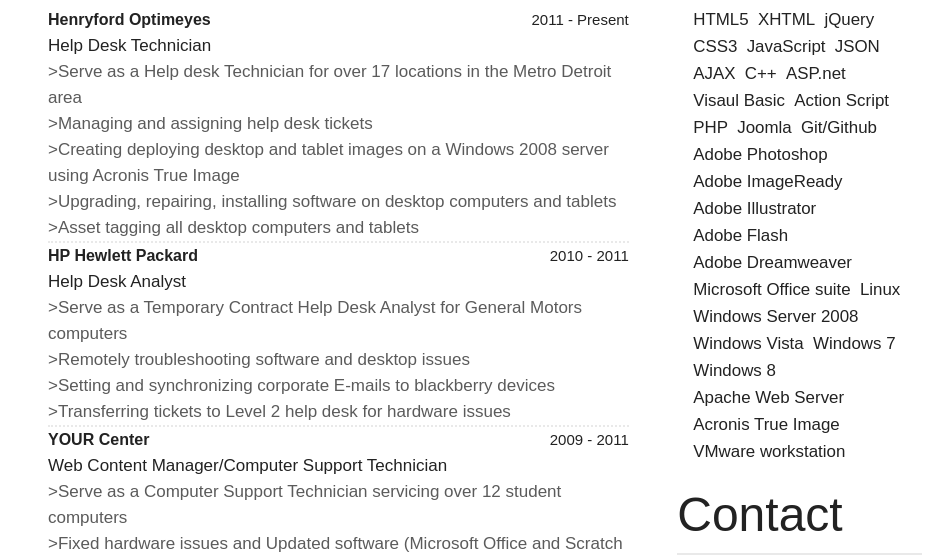
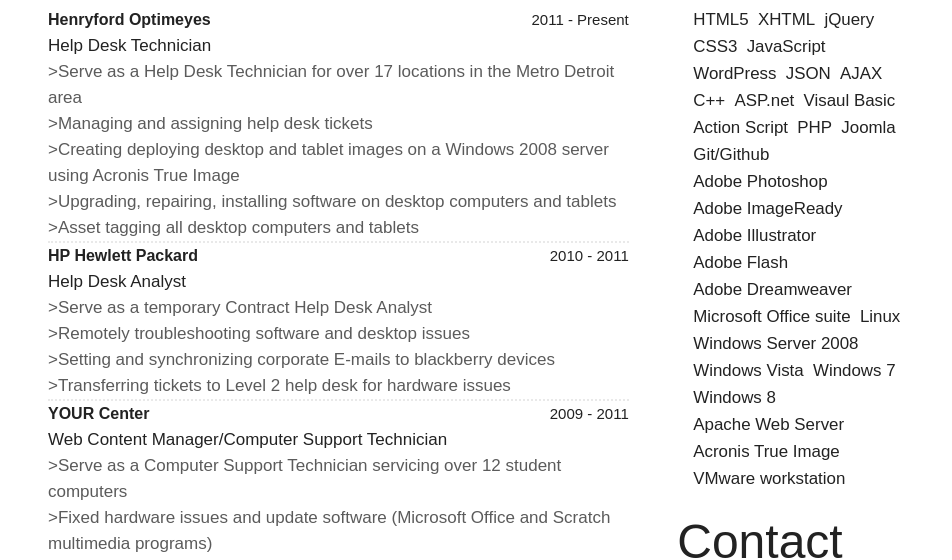
Before and after one commit to DCbrown/DonovanBrown, a plain HTML site: page resume/resume.html in a window 1280 px wide. Shown: the part 408-968 px from the top of the page, without its empty margins (163-1115 px from the left). Drawn offline with Linux system fonts and the light colour scheme; a web font is replaced by a local one.

Commit message:
update
update

```diff
--- a/resume/resume.html
+++ b/resume/resume.html
@@ -27,7 +27,7 @@
                             <h1 class="focus">Henryford Optimeyes</h1>
                             <p class="org">Help Desk Technician</p>
                             <p class="time-frame">2011 - Present</p>
-                            <p class="description">>Serve as a Help desk Technician for over 17 locations in the Metro Detroit area</p>
+                            <p class="description">>Serve as a Help Desk Technician for over 17 locations in the Metro Detroit area</p>
 							<p class="description">>Managing and assigning help desk tickets</p>
 							<p class="description">>Creating deploying desktop and tablet images on a Windows 2008 server using Acronis True Image</p>
 							<p class="description">>Upgrading, repairing, installing software on desktop computers and tablets</p>
@@ -38,7 +38,7 @@
                             <h1 class="focus">HP Hewlett Packard</h1>
                             <p class="org">Help Desk Analyst</p>
                             <p class="time-frame">2010 - 2011</p>
-							<p class="description">>Serve as a Temporary Contract Help Desk Analyst for General Motors computers</p>
+							<p class="description">>Serve as a temporary Contract Help Desk Analyst</p>
 							<p class="description">>Remotely troubleshooting software and desktop issues</p>
 							<p class="description">>Setting and synchronizing corporate E-mails to blackberry devices</p>
 							<p class="description">>Transferring tickets to Level 2 help desk for hardware issues</p>
@@ -48,7 +48,7 @@
                             <p class="org">Web Content Manager/Computer Support Technician</p>
                             <p class="time-frame">2009 - 2011</p>
                             <p class="description">>Serve as a Computer Support Technician servicing over 12 student computers</p>
-							<p class="description">>Fixed hardware issues and Updated software (Microsoft Office and Scratch multimedia programs)</p>
+							<p class="description">>Fixed hardware issues and update software (Microsoft Office and Scratch multimedia programs)</p>
 							<p class="description">>Creating deploying desktop and tablet images on a Windows 2008 server using Acronis True Image</p>
 							<p class="description">>Taught basic HTML and Scratch Media to students as well as video game design
 							<p class="description">>Managing website content using Joomla</p>
@@ -92,6 +92,7 @@
                             <li class="tag lvl-b">jQuery</li>
                             <li class="tag lvl-b">CSS3</li>
                             <li class="tag lvl-b">JavaScript</li>
+							<li class="tag lvl-b">WordPress</li>
                             <li class="tag lvl-b">JSON</li>
                             <li class="tag lvl-b">AJAX</li>
                             <li class="tag lvl-b">C++</li>
```
Also changed, not shown: 2 other files.
